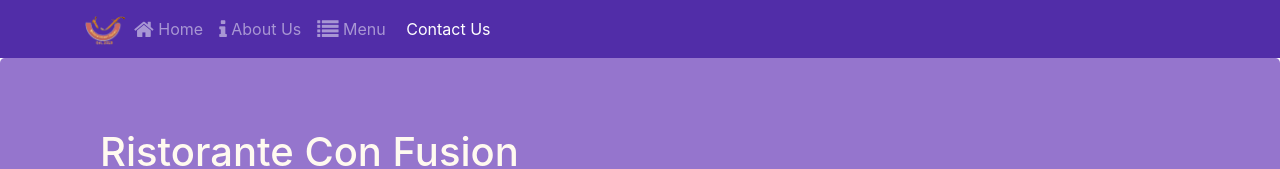
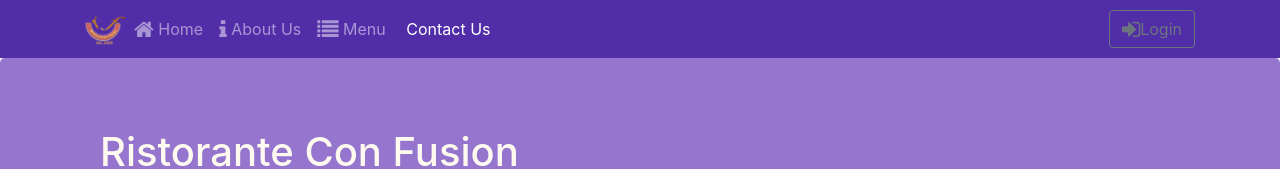
Before and after one commit to priyanshi0799/confusion, a React (Create React App) app: page /contactus in a window 1280 px wide. Shown: the top 169 px of the page. Built offline with nearby package versions, Linux system fonts and the light colour scheme.

Commit message:
Login Modal

```diff
--- a/src/components/ContactComponent.js
+++ b/src/components/ContactComponent.js
@@ -20,7 +20,7 @@ class Contact extends Component{
                 telnum: false,
                 email: false
             }
-        }
+        };
 
         this.handleSubmit = this.handleSubmit.bind(this);
         this.handleInputChange = this.handleInputChange.bind(this);
@@ -76,6 +76,12 @@ class Contact extends Component{
 
         return errors;
     }
+    handleBlur = (field) => (evt) => {
+        this.setState({
+          touched: { ...this.state.touched, [field]: true },
+        });
+    }
+
 
     render(){
         const errors = this.validate(this.state.firstname, this.state.lastname, this.state.telnum, this.state.email);
--- a/src/components/HeaderComponent.js
+++ b/src/components/HeaderComponent.js
@@ -1,5 +1,5 @@
 import React, {Component} from 'react';
-import { Navbar, NavbarBrand, Jumbotron, Nav, NavbarToggler, Collapse, NavItem} from 'reactstrap';
+import { Navbar, NavbarBrand, Jumbotron, Nav, NavbarToggler, Collapse, NavItem, Button, Modal, ModalHeader, ModalBody, Form, FormGroup, Input, Label } from 'reactstrap';
 import { NavLink} from 'react-router-dom';
 
 class Header extends Component{
@@ -7,9 +7,12 @@ class Header extends Component{
     constructor(props){
         super(props);
         this.state = {
-            isNavOpen: false
+            isNavOpen: false,
+            isModalOpen: false
         };
         this.toggleNav = this.toggleNav.bind(this);
+        this.toggleModal = this.toggleModal.bind(this);
+        this.handleLogin = this.handleLogin.bind(this);
     }
 
     toggleNav(){
@@ -17,6 +20,19 @@ class Header extends Component{
             isNavOpen: !this.state.isNavOpen
         });
     }
+
+    toggleModal(){
+        this.setState({
+            isModalOpen: !this.state.isModalOpen
+        });
+    }
+
+    handleLogin(event){
+        this.toggleModal();
+        alert("Username "+this.username.value+" Password "+this.password.value+" Remember "+this.remember.checked);
+        event.preventDefault();
+    }
+
     render(){
         return(
             <>
@@ -50,6 +66,14 @@ class Header extends Component{
                             </NavLink>
                         </NavItem>
                     </Nav>
+                    <Nav className="ml-auto" navbar>
+                        <NavItem>
+                            <Button outline onClick={this.toggleModal}>
+                                <span className="fa fa-sign-in fa-lg"></span>
+                                Login
+                            </Button>
+                        </NavItem>
+                    </Nav>
                     </Collapse>
                 </div>
             </Navbar>
@@ -64,6 +88,27 @@ class Header extends Component{
                     </div>
                 </div>
             </Jumbotron>
+            <Modal isOpen={this.state.isModalOpen} toggle={this.toggleModal}>
+                <ModalHeader toggle={this.toggleModal}>Login</ModalHeader>
+                <ModalBody>
+                    <Form onSubmit = {this.handleLogin}>
+                        <FormGroup>
+                            <Label htmlFor="username">Username</Label>
+                            <Input type="text" id="username" name="username" innerRef={(input) => this.username = input}/>
+                        </FormGroup>
+                        <FormGroup>
+                            <Label htmlFor="password">Password</Label>
+                            <Input type="password" id="password" name="password" innerRef={(input) => this.password = input}/>
+                        </FormGroup>
+                        <FormGroup check>
+                            <Label check>
+                            <Input type="checkbox" name="remember" innerRef={(input) => this.remember = input}/>Remember Me
+                            </Label>
+                        </FormGroup>
+                        <Button type="submit" value="submit" color="primary">Login</Button>
+                    </Form>
+                </ModalBody>
+            </Modal>
             </>
         )
     }
```
